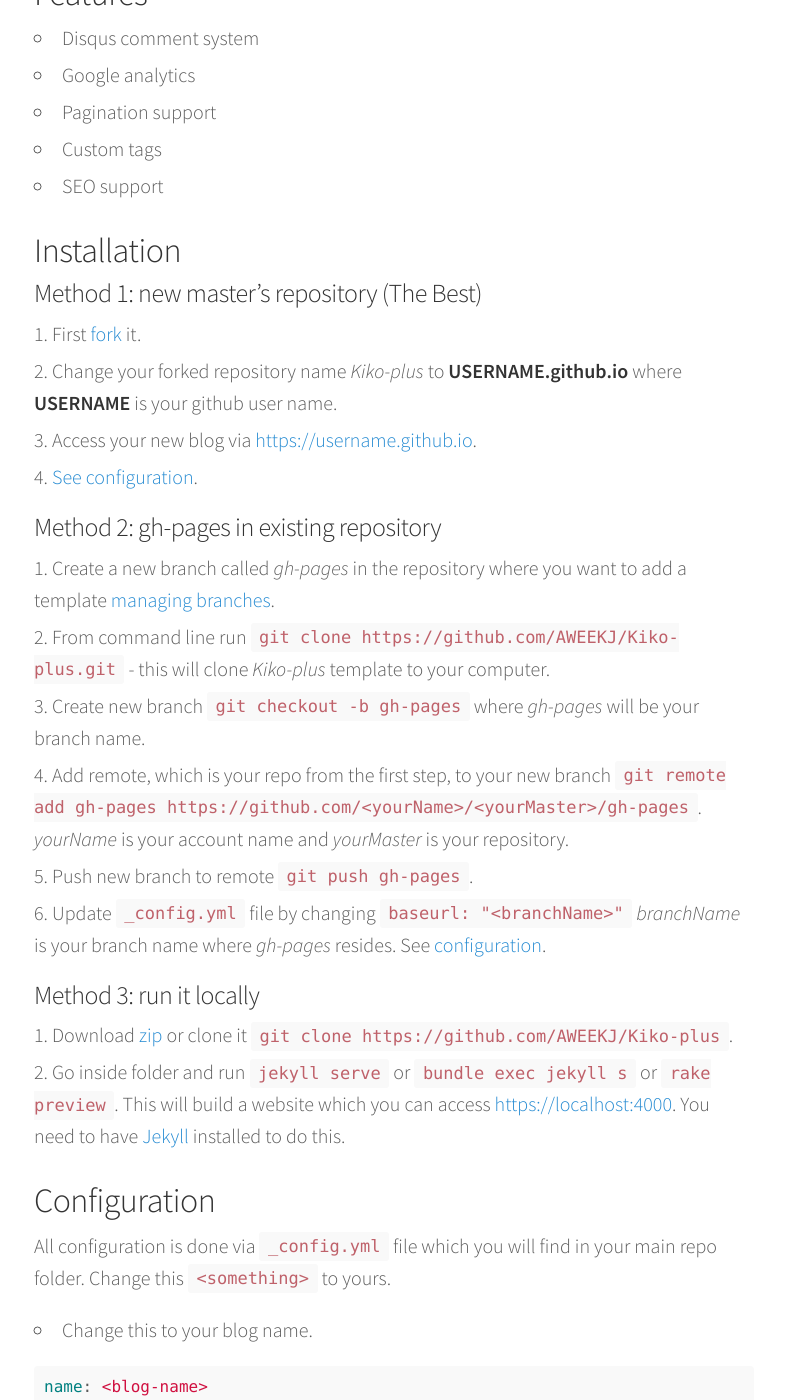
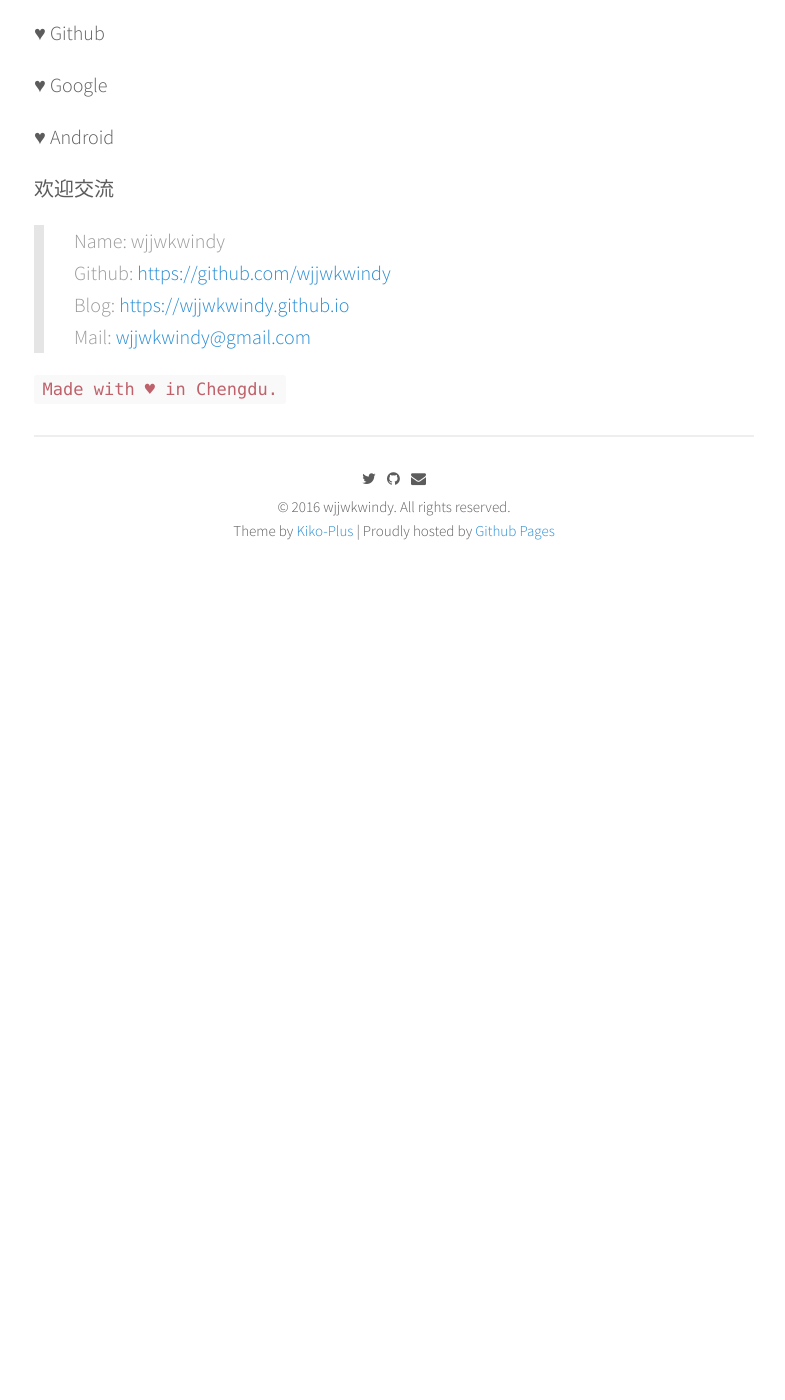
Before and after one commit to wjjwkwindy/wjjwkwindy.github.io, a Jekyll site: the page built from about.md, in a window 1280 px wide and 1400 px high, scrolled down 357 px. Shown: the whole window, without its empty margins (246-1031 px from the left). Built offline with Jekyll 4.4.1, drawn with Linux system fonts in a browser that asks for light colours; nearby versions of some CDN libraries; after the commit the page ends 1000 px from its top, so only the background shows below that; some of the changed text lies outside the part shown.

Commit message:
修改配置、页脚、关于、日志、标签和"_layouts/page.html"页面
1.修改配置页面的timezone，但是没起作用:(
2.修改页脚，添加Kiko-plus和Github Pages信息。
3.修改日志页面标题为中文。
4.修改日志页面标题为中文。
5.修改关于页面，添加关于我的信息。
6.将"_layouts/page.html"的内容主体用div标签包含起来，然后配置样式。

````diff
--- a/_config.yml
+++ b/_config.yml
@@ -28,7 +28,7 @@ baseurl:            ""
 
 
 # http://en.wikipedia.org/wiki/List_of_tz_database_time_zones
-timezone:           Asia/Seoul
+timezone:           Asia/Bei_Jing
 permalink:          /:year-:month-:day/:title/
 
 # Pagination
--- a/_includes/footer.html
+++ b/_includes/footer.html
@@ -3,27 +3,27 @@
 	<hr />
 	<div class="footer-link">
 		{% if site.author.facebook %}
-		<a href="https://www.facebook.com/{{ site.author.facebook }}"><i class="fa fa-facebook" aria-hidden="true"></i></a>
+		<a href="https://www.facebook.com/{{ site.author.facebook }}" target="_blank"><i class="fa fa-facebook" aria-hidden="true"></i></a>
 		{% endif %}
 
 		{% if site.author.twitter %}
-		<a href="https://twitter.com/{{ site.author.twitter }}"><i class="fa fa-twitter" aria-hidden="true"></i></a>
+		<a href="https://twitter.com/{{ site.author.twitter }}" target="_blank"><i class="fa fa-twitter" aria-hidden="true"></i></a>
 		{% endif %}
 
 		{% if site.author.github %}
-		<a href="https://github.com/{{ site.author.github }}"><i class="fa fa-github" aria-hidden="true"></i></a>
+		<a href="https://github.com/{{ site.author.github }}" target="_blank"><i class="fa fa-github" aria-hidden="true"></i></a>
 		{% endif %}
 
 		{% if site.author.linkedin %}
-		<a href="https://www.linkedin.com/in/{{ site.author.linkedin }}"><i class="fa fa-linkedin" aria-hidden="true"></i></a>
+		<a href="https://www.linkedin.com/in/{{ site.author.linkedin }}" target="_blank"><i class="fa fa-linkedin" aria-hidden="true"></i></a>
 		{% endif %}
 
 		{% if site.author.medium %}
-		<a href="https://medium.com/@{{ site.author.medium }}"><i class="fa fa-medium" aria-hidden="true"></i></a>
+		<a href="https://medium.com/@{{ site.author.medium }}" target="_blank"><i class="fa fa-medium" aria-hidden="true"></i></a>
 		{% endif %}
 
 		{% if site.author.tumblr %}
-		<a href="https://{{ site.author.tumblr }}.tumblr.com"><i class="fa fa-tumblr" aria-hidden="true"></i></a>
+		<a href="https://{{ site.author.tumblr }}.tumblr.com" target="_blank"><i class="fa fa-tumblr" aria-hidden="true"></i></a>
 		{% endif %}
 
 		{% if site.author.email %}
@@ -32,4 +32,7 @@
 
 	</div>
 	© 2016 {{ site.author.name }}. All rights reserved.
+	<div>
+		Theme by <a href="https://github.com/AWEEKJ/Kiko-plus" target="_blank">Kiko-Plus</a> | Proudly hosted by <a href="https://pages.github.com/" target="_blank">Github Pages</a>
+	</div>
 </div>
--- a/_layouts/page.html
+++ b/_layouts/page.html
@@ -8,5 +8,7 @@ layout: default
 </header>
 <div class="page">
   <h1 class="page-title">{{ page.title }}</h1>
-  {{ content }}
+  <div class="page-content">
+    {{ content }}
+  </div>
 </div>
--- a/about.md
+++ b/about.md
@@ -1,104 +1,30 @@
 ---
-title: About
+title: 关于我
 permalink: /about/
 ---
 
-This blog is demo blog for [Kiko Plus](https://github.com/AWEEKJ/Kiko-plus)
 
-This theme is inspired by [Kiko](http://github.com/gfjaru/Kiko) theme, powered by [Jekyll](http://jekyllrb.com), hosted on [Github Pages](https://pages.github.com).
+一名普通的Android开发者
 
-## Features
+喜欢折腾
 
-- Disqus comment system
-- Google analytics
-- Pagination support
-- Custom tags
-- SEO support
+喜欢分享
 
+♥ Github
 
-## Installation
+♥ Google
 
-#### Method 1: new master's repository (The Best)
+♥ Android
 
-1. First [fork](https://github.com/AWEEKJ/Kiko-plus/fork) it.
-2. Change your forked repository name _Kiko-plus_ to __USERNAME.github.io__ where
-   __USERNAME__ is your github user name.
-3. Access your new blog via [https://username.github.io](https://username.github.io).
-4. [See configuration](#configuration).
+欢迎交流
 
-#### Method 2: gh-pages in existing repository
+> Name: wjjwkwindy
+> Github: [https://github.com/wjjwkwindy](https://github.com/wjjwkwindy)
+> Blog: [https://wjjwkwindy.github.io](https://wjjwkwindy.github.io)
+> Mail: [wjjwkwindy@gmail.com](mailto:wjjwkwindy@gmail.com)
 
-1. Create a new branch called _gh-pages_ in the repository where you want to add a template [managing branches](https://help.github.com/articles/creating-and-deleting-branches-within-your-repository/).
-2. From command line run `git clone https://github.com/AWEEKJ/Kiko-plus.git` - this will clone _Kiko-plus_ template to your computer.
-3. Create new branch `git checkout -b gh-pages` where _gh-pages_ will be your branch name.
-4. Add remote, which is your repo from the first step, to your new branch `git remote add gh-pages https://github.com/<yourName>/<yourMaster>/gh-pages`. _yourName_ is your account name and _yourMaster_ is your repository.
-5. Push new branch to remote `git push gh-pages`.
-6. Update `_config.yml` file by changing `baseurl: "<branchName>"` _branchName_ is your branch name where _gh-pages_ resides. See [configuration](#configuration).
-
-#### Method 3: run it locally
-
-1. Download [zip](https://github.com/AWEEKJ/Kiko-plus/archive/master.zip) or clone it `git clone https://github.com/AWEEKJ/Kiko-plus`.
-2. Go inside folder and run `jekyll serve` or `bundle exec jekyll s` or `rake preview`. This will build a website which you can access [https://localhost:4000](https://localhost:4000). You need to have [Jekyll](https://jekyllrb.com/docs/installation/) installed to do this.
-
-
-## Configuration
-
-All configuration is done via `_config.yml` file which you will find in your main repo folder. Change this `<something>` to yours.
-
-- Change this to your blog name.
-
-```yml
-name: <blog-name>
-```
-
-- Change this to your domain. **NOTE**- if running locally change this to `url: "https://localhost:4000"`.
-
-```yml
-url: "https://<your-name>.github.io"
-```
-
-- Change this to your branch name where _gh-pages_ resides. !NOTE apply only if you used __Method 2__ for installation.
-
-```yml
-baseurl: "/<branch-name>"
-```
-
-- These configuration in `author:` is for links to icons in footer. Modify `_includes/footer.html` to add more link icons.
-
-```yml
-author:
-  name:             your-name
-  facebook:         your-id
-  twitter:          your-id
-  github:           your-id
-  linkedin:         your-id
-  medium:           your-id
-  tumblr:           your-id
-  email:            your-id@your-email.com
-```
-
-- Change this to your Google Analytic ID.
-
-```yml
-google-analytics:
-  id:               your-id
-```
-
-- Change this to your Disqus ID.
-
-```yml
-disqus:
-  id:               your-id
-```
-
-## Rakefile Usage
-
-```bash
-$ rake post title="A Title" [date="2015-08-16"] [tags=[tag1,tag2]]
-$ rake draft title="A Title" [date="2015-08-16"] [tags=[tag1,tag2]]
-$ rake preview
-```
-
-## License
-
-This theme is released under MIT License.
+<div class="code-in">
+  <code class="code-in-chengdu">
+    Made with ♥ in Chengdu.
+  </code>
+</div>
--- a/archive/index.html
+++ b/archive/index.html
@@ -1,6 +1,6 @@
 ---
 layout: page
-title: Archive
+title: 日志
 ---
 <div class="archive">
   <div class="archive-list">
--- a/tags/index.html
+++ b/tags/index.html
@@ -1,6 +1,6 @@
 ---
 layout: page
-title: Tags
+title: 标签
 permalink: /tags/
 ---
 
````
